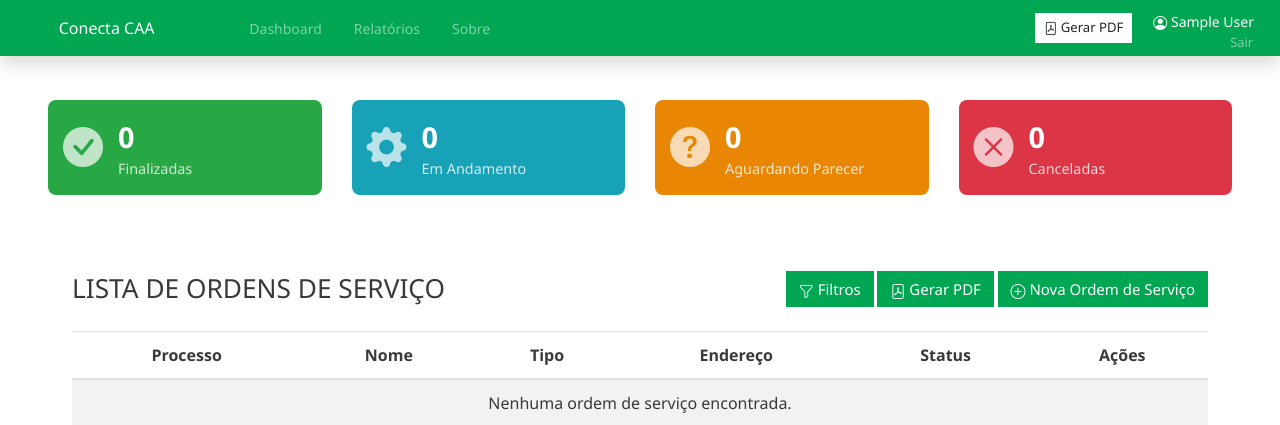
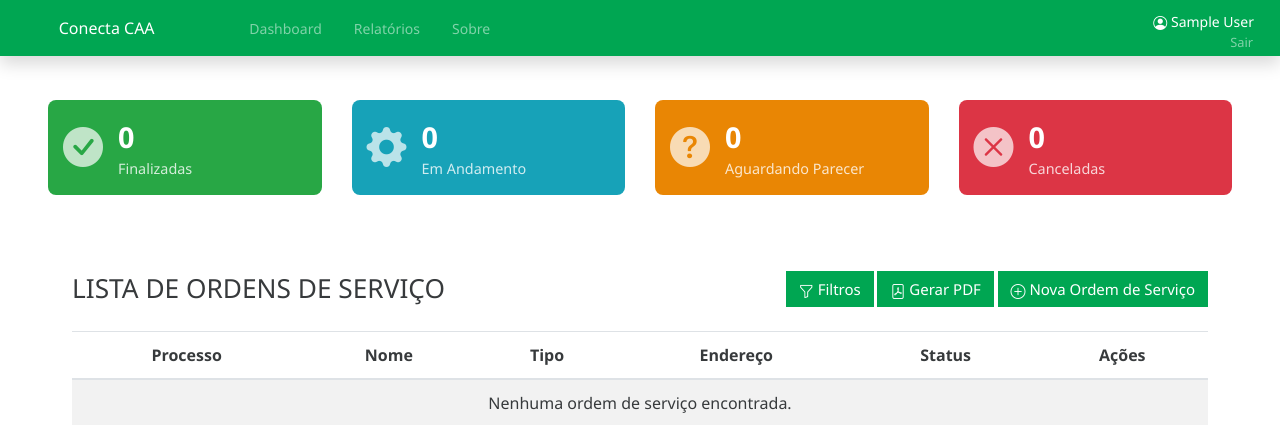
Before and after one commit to frischlander/pi2, a Django app: page / in a window 1280 px wide. Shown: the top 425 px of the page. Run offline with Django 5.2, Linux system fonts and the light colour scheme; the visitor is signed in with stand-in values (Sample User, id 1); data that the repository does not hold is empty; some libraries are stand-ins or nearby versions.

Commit message:
corrigindo erros de javascript de index.html

```diff
--- a/conectacaa/templates/base.html
+++ b/conectacaa/templates/base.html
@@ -39,9 +39,6 @@
       </ul>
 
       <div class="d-flex align-items-center me-3">
-        <button id="gerarPDFOrdens" class="btn btn-light btn-sm" style="background-color: #ffffff; border-color: #ffffff;">
-          <i class="bi bi-file-pdf"></i> Gerar PDF
-        </button>
       </div>
 
       <ul
--- a/conectacaa/templates/caaordserv/index.html
+++ b/conectacaa/templates/caaordserv/index.html
@@ -425,7 +425,8 @@ document.addEventListener('DOMContentLoaded', function() {
 
     // Verifica se há filtros ativos
     const filtroBtn = document.querySelector('[data-bs-toggle="modal"]');
-    const hasFilters = Object.values({{ filtros|safe }}).some(value => value !== '');
+    const filtros = JSON.parse('{{ filtros|safe }}');
+    const hasFilters = Object.values(filtros).some(value => value !== '');
     if (hasFilters) {
         filtroBtn.classList.add('has-filters');
     }
```
